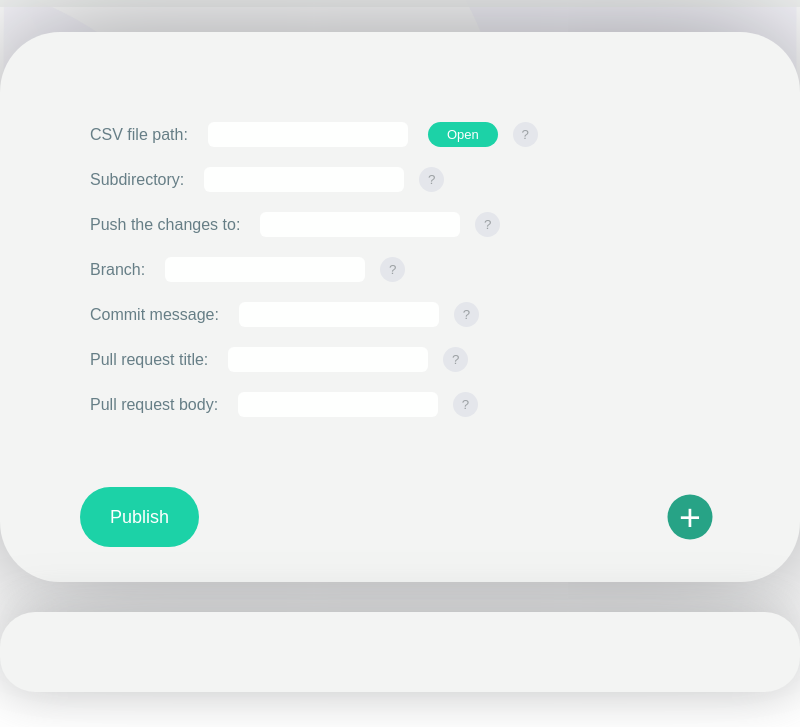
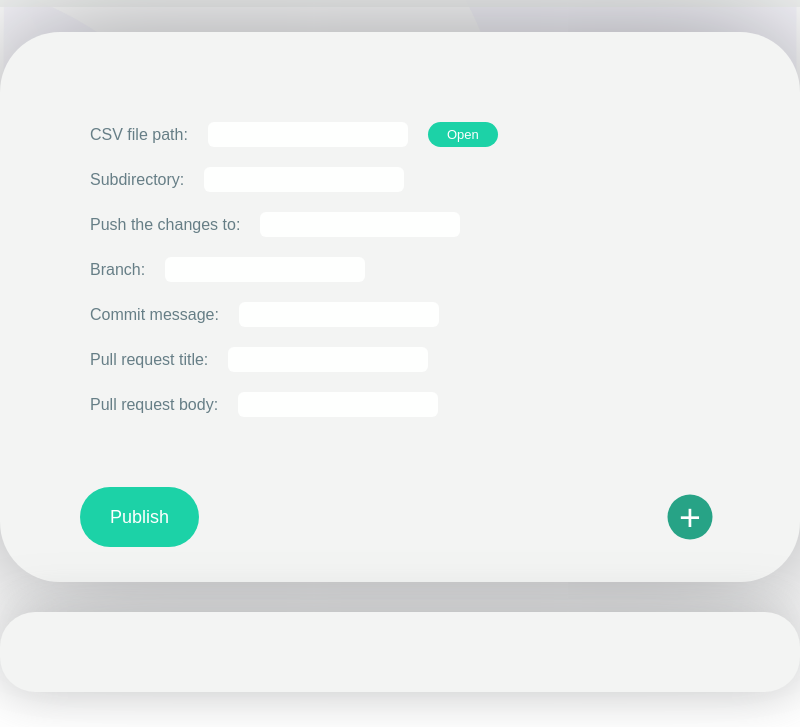
Before and after one commit to PACKED-vzw/CultURIze, an Electron app: page static/main.html in a window 800 px wide. Shown: the part 73-800 px from the top of the page. Drawn offline with Linux system fonts and the light colour scheme; no server answers.

Commit message:
Removing ?s because they don't work

```diff
--- a/static/main.html
+++ b/static/main.html
@@ -26,46 +26,44 @@
         <button class="input-submit" type="button" onclick="actOnOpenCSV()">
           <span class="submit-p">Open</span>
         </button>
-        <button class="info" type="button">
-          <span class="info-p">?</span>
-        </button>
+        <!--<button class="info" type="button" ><span class="info-p">?</span></button>-->
       </div>
 
         <div class="formrow">
           <span class="p-form">Subdirectory: </span>
           <input class="input-form" type="text" id="subdir">
-        <button class="info" type="button" ><span class="info-p">?</span></button>
+          <!--<button class="info" type="button" ><span class="info-p">?</span></button>-->
         </div>
 
         <div class="formrow">
           <span class="p-form">Push the changes to: </span>
           <input class="input-form" type="url" id="github" required>
-        <button class="info" type="button" ><span class="info-p">?</span></button>
+          <!--<button class="info" type="button" ><span class="info-p">?</span></button>-->
         </div>
 
       <div id="opts_more">
         <div class="formrow">
           <span class="p-form">Branch: </span>
           <input class="input-form" type="text" id="branch" required>
-          <button class="info" type="button" ><span class="info-p">?</span></button>
+          <!--<button class="info" type="button" ><span class="info-p">?</span></button>-->
         </div>
 
         <div class="formrow">
           <span class="p-form">Commit message: </span>
           <input class="input-form" id="commit_msg" type="text" required>
-          <button class="info" type="button" ><span class="info-p">?</span></button>
+          <!--<button class="info" type="button" ><span class="info-p">?</span></button>-->
         </div>
 
         <div class="formrow">
           <span class="p-form">Pull request title: </span>
           <input class="input-form" type="text" id="pr_title" required>
-          <button class="info" type="button" ><span class="info-p">?</span></button>
+          <!--<button class="info" type="button" ><span class="info-p">?</span></button>-->
         </div>
 
         <div class="formrow">
           <span class="p-form">Pull request body: </span>
           <input class="input-form" type="text" id="pr_body" required>
-          <button class="info tooltip" type="button" ><span class="info-p">?</span></button>
+          <!--<button class="info" type="button" ><span class="info-p">?</span></button>-->
         </div>
       </div>
 
```
Lines whose indentation alone changed are shown as unchanged.
